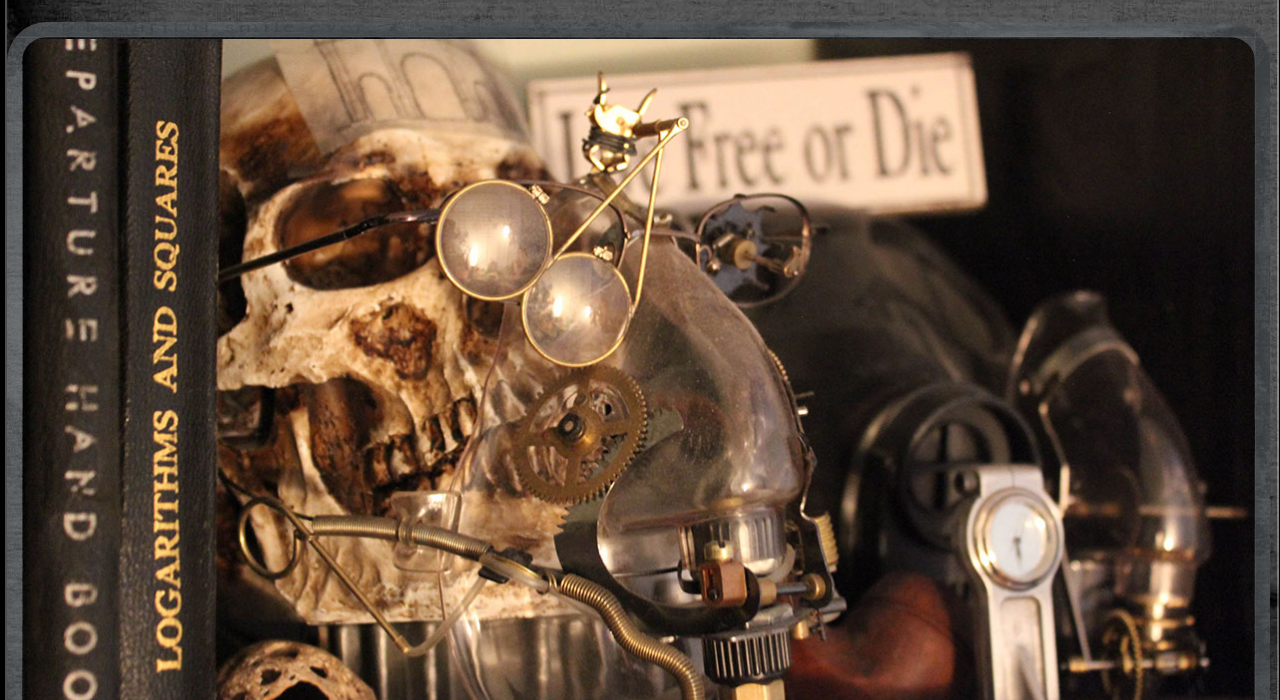
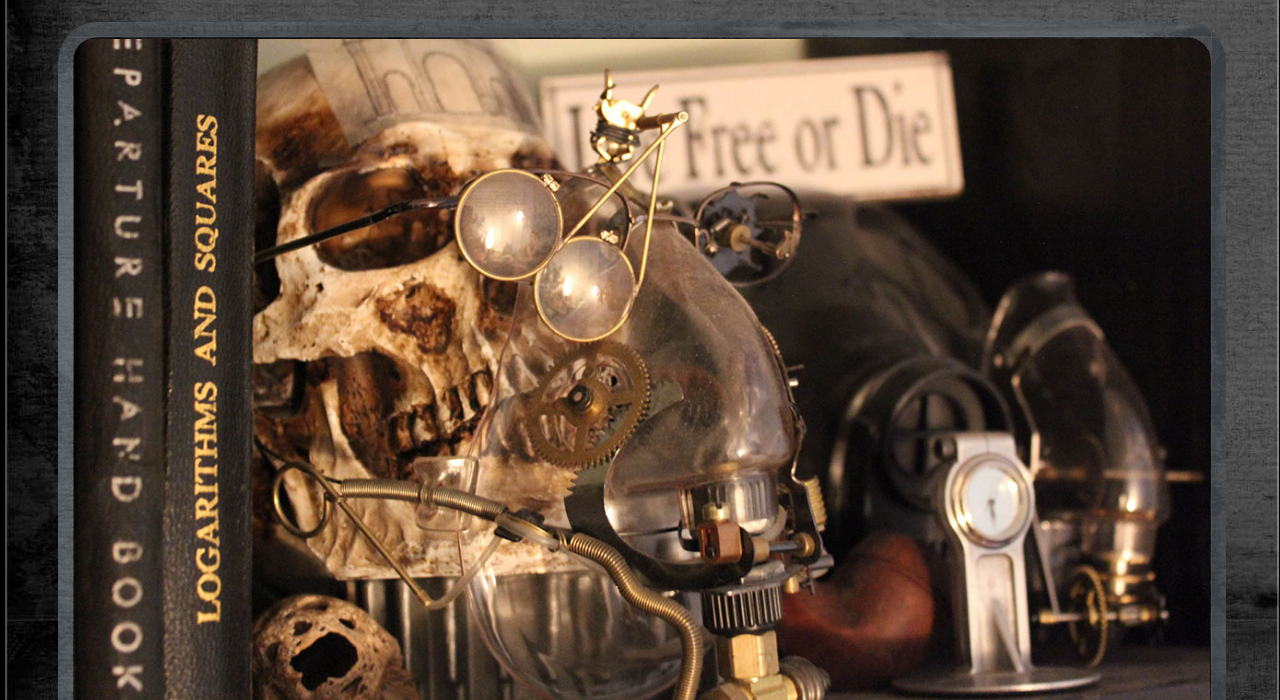
Before and after one commit to adamjwehunt/purifybyfiresite, a website: page public/index.html in a window 1280 px wide. Shown: the part 460-1160 px from the top of the page. Drawn offline with Linux system fonts and the light colour scheme; a web font is replaced by a local one.

Commit message:
Add padding to home image

```diff
--- a/public/css/master_css.css
+++ b/public/css/master_css.css
@@ -183,6 +183,7 @@ section.home1
 		float: left;
 		/* margin: 2% 0% 0% 0%; */
 		margin: 2% 0% 7% 0%;
+		padding: 0 4%;
 	}
 
 section.home1 h3
```
